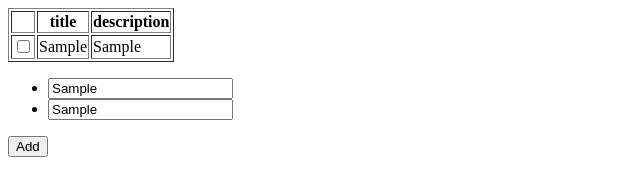
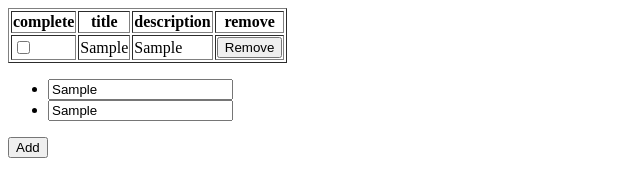
Before and after one commit to dtan4/client-architect, a plain HTML site: page knockout/index.html in a window 1280 px wide. Both pictures are taken after typing "Sample", "Sample" into the empty fields and a click on the button "Add". Shown: the whole page, without its empty margins (0-640 px from the left). Drawn offline with Linux system fonts and the light colour scheme.

Commit message:
Remove task

```diff
--- a/knockout/index.html
+++ b/knockout/index.html
@@ -9,9 +9,10 @@
     <table border="1" data-bind="visible: taskList().length > 0">
       <thead>
         <tr>
-          <th></th>
+          <th>complete</th>
           <th>title</th>
           <th>description</th>
+          <th>remove</th>
         </tr>
       </thead>
       <tbody data-bind="foreach: taskList">
@@ -19,6 +20,7 @@
           <td><input type="checkbox" data-bind="checked: complete" /></td>
           <td data-bind="text: title"></td>
           <td data-bind="text: description"></td>
+          <td><button data-bind="click: $parent.removeTask">Remove</button></td>
         </tr>
       </tbody>
     </table>
--- a/knockout/todo.js
+++ b/knockout/todo.js
@@ -20,7 +20,11 @@ function AppViewModel() {
 
         self.taskList.push(task);
     };
+
+    self.removeTask = function() {
+        self.taskList.remove(this);
+    };
 }
 
-// ModelView を Model にバインディング
+// AppViewModel を Model にバインディング
 ko.applyBindings(new AppViewModel());
```
